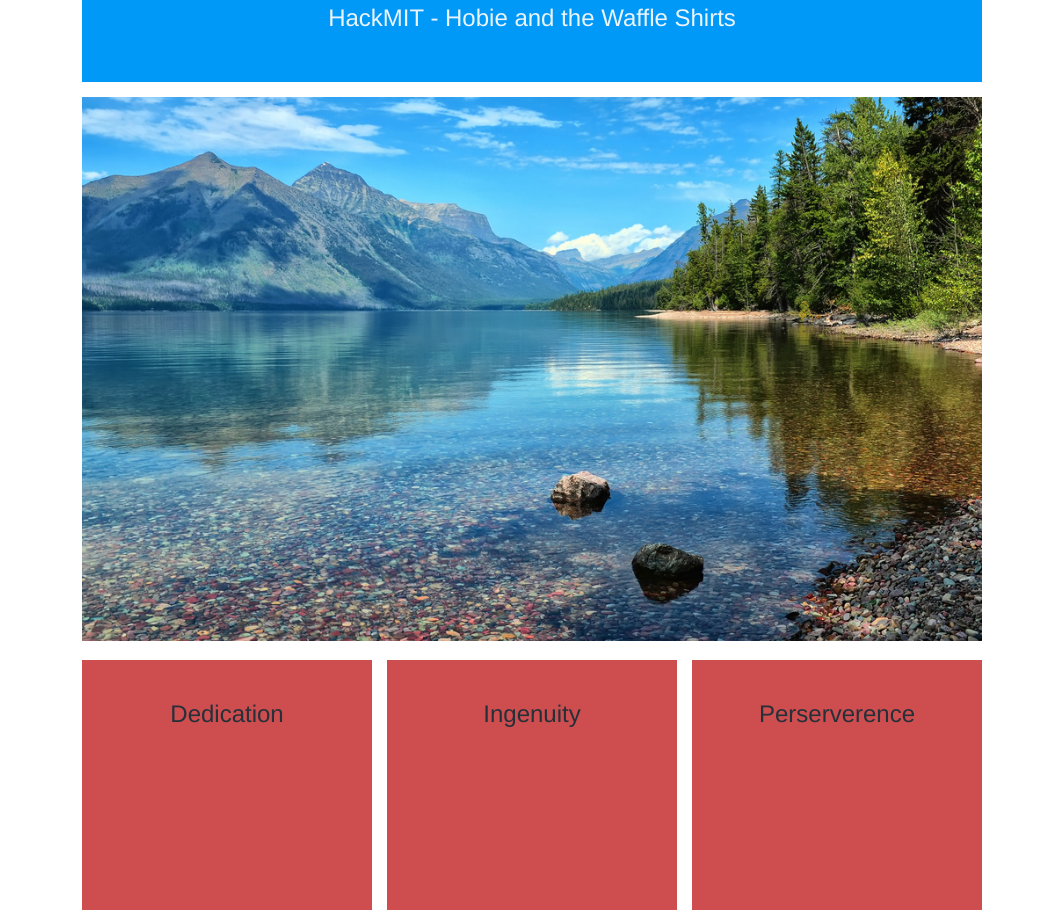
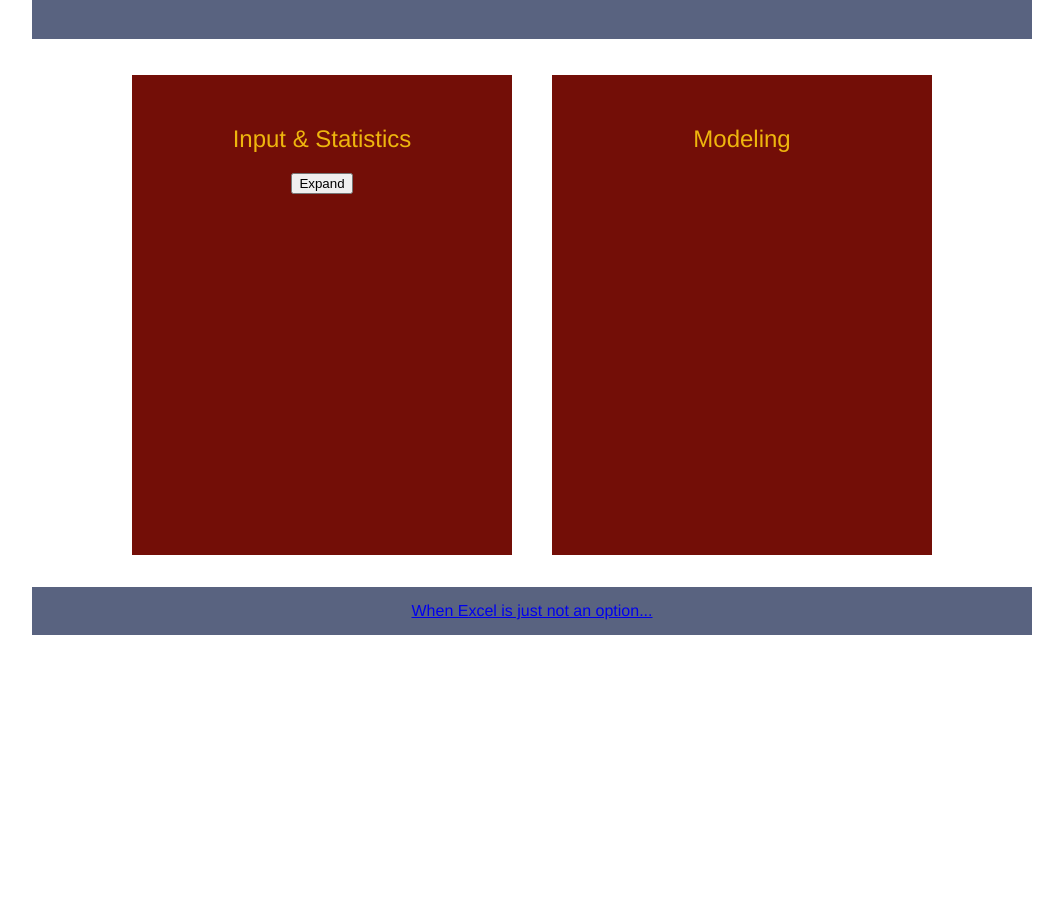
Before and after one commit to WillLandry/Blueprint14, a plain HTML site: page Alex/Intro Website/Intro To Web Development.html in a window 1280 px wide. Shown: the part 175-1097 px from the top of the page, without its empty margins (108-1171 px from the left). After the commit the page ends 818 px from the top, so only its background shows below. Drawn offline with Linux system fonts and the light colour scheme.

Commit message:
UPDATE STUFF

```diff
--- a/Alex/Intro Website/Intro To Web Development.html
+++ b/Alex/Intro Website/Intro To Web Development.html
@@ -1,32 +1,31 @@
 <!DOCTYPE html>
 <html>
 <head>
-	<title>Blueprint - HackMIT</title>
+	<title>Modeling Calculator</title>
 	<link rel="stylesheet" href="stylesheet.css"/>
 </head>
 
 <body>
 <div class="wrapper">
 <div class="top">
-	<h1>Blueprint</h1>
-	<h2>HackMIT - Hobie and the Waffle Shirts</h2>
+	<h1>In-browser Rendering & Modeling</h1>
+	<h2>Need a model?  We've got you covered.</h2>
+</div>
+<br></br>
+<div class="about">
+	<div class="column" id="column1">
+		<h2>Input & Statistics</h2>
+	<button type="button" onclick="alert('HOOLOOLOO')">Expand</button>
+	</div>
+	<div class="column" id="column2">
+		<h2>Modeling</h2>
+	</div>
+</div>
+<br></br>
+<div class="bottom">
+	<a href="http://i.imgur.com/jMjBsLN.png" <i>When Excel is just not an option...</i>
 </div>
 
-<img src="landscape.jpg" width="900px">
-
-<div class="about">
-	<div class="column" id="column1">
-		<h2>Dedication</h2>
-	</div>
-	<div class="column" id="column2">
-		<h2>Ingenuity</h2>
-	</div>
-	<div class="column" id="column3">
-		<h2>Perserverence</h2>
-	</div>
-</div>
-
-</div>
 </body>
 
 </html>
--- a/Alex/Intro Website/stylesheet.css
+++ b/Alex/Intro Website/stylesheet.css
@@ -9,11 +9,11 @@ body {
 
 h1 {
 	text-align:center;
-	font-size:36pt;
+	font-size:32pt;
 }
 
 h2 {
-	font-weight:normal;
+	font-weight:lighter;
 }
 
 img {
@@ -23,13 +23,13 @@ img {
 
 .top{
 	color:#EBF4FA;
-	background-color:#0099F8;
-	padding:30px;
-	margin:30px 0 0 0;
+	background-color:#596380;
+	padding:20px;
+	margin:20px 0 0 0;
 }
 
 .wrapper{
-	width:900px;
+	width:1000px;
 	margin:0 auto;
 }
 
@@ -39,23 +39,25 @@ img {
 }
 
 .column{
-	background-color:#CE4D4F;
-	color:#263039;
-	height:210px;
-	width:290px;
+	background-color:#730e07;
+	color:#eeb60e;
+	height:420px;
+	width:380px;
 	float:left;
-	padding:20px 0px;
+	padding:30px 0px;
 	text-align:center;
 }
 
 #column1{
-	margin-right:15px;
+	margin-right:20px;
 }
 
 #column2{
-	margin-right:15px;
+	margin-left:20px;
 }
-
-#column3{
-
+.bottom{
+	color:#0191d8;
+	background-color:#596380;
+	padding:15px;
+	margin:10px 0 0 0;
 }
```
Also changed, not shown: Alex/Intro Website/landscape.jpg (deleted).
